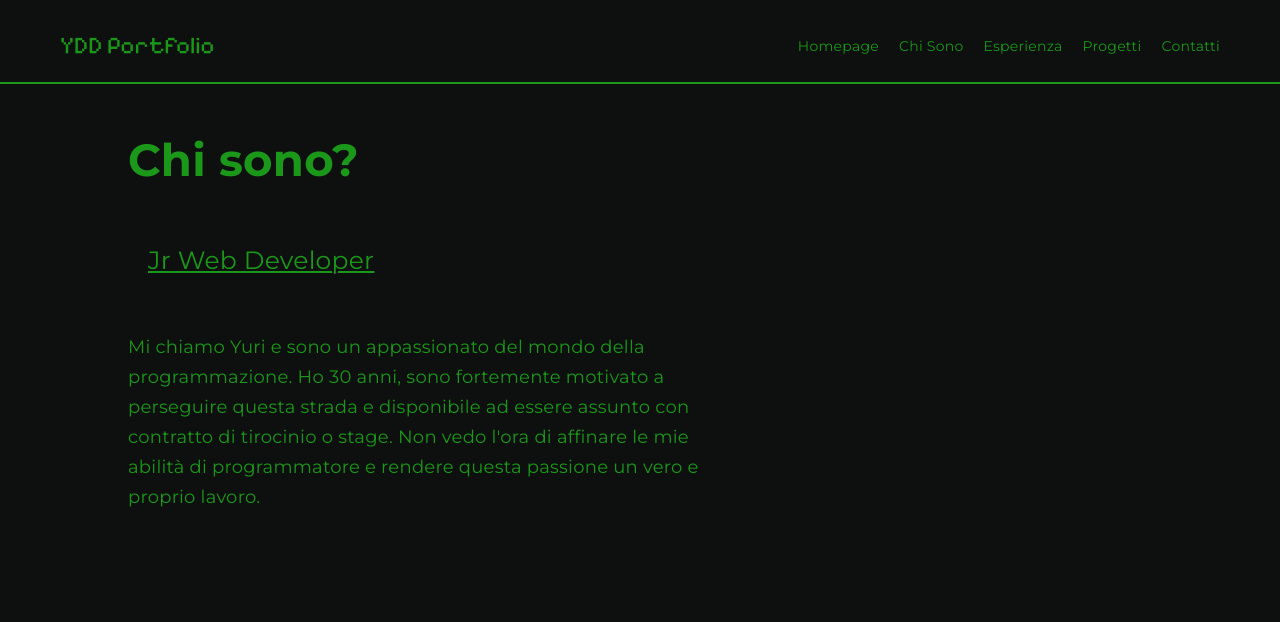
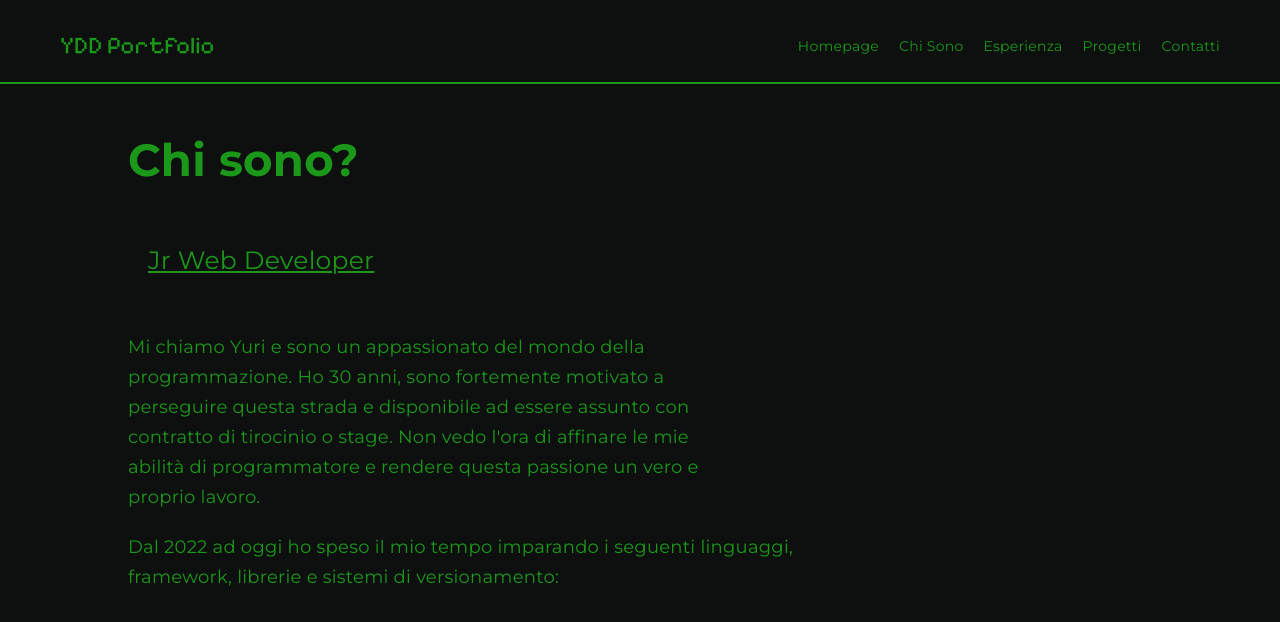
Before and after one commit to yurididomenico/YDD-Portfolio, an Angular app: page /about in a window 1280 px wide. Shown: the top 622 px of the page. Built offline with nearby package versions, Linux system fonts and the light colour scheme.

Commit message:
About - time appear fixed

```diff
--- a/src/app/pages/about/about.component.scss
+++ b/src/app/pages/about/about.component.scss
@@ -49,19 +49,19 @@
   .fade-in-delayed {
     opacity: 0; /* Impostazione dell'opacità a 0 per nascondere gli elementi */
     transform: translateY(100%); /* Traslazione degli elementi verso il basso */
-    animation: fadeIn 2s ease 8s forwards; /* Aggiunta dell'animazione fadeIn con ritardo */
+    animation: fadeIn 2s ease 3s forwards; /* Aggiunta dell'animazione fadeIn con ritardo */
   }
 
   .fade-in-delayed-2 {
     opacity: 0;
     transform: translateY(100%);
-    animation: fadeIn 2s ease 16s forwards;
+    animation: fadeIn 2s ease 6s forwards;
   }
 
   .fade-in-delayed-3 {
     opacity: 0;
     transform: translateY(100%);
-    animation: fadeIn 2s ease 18s forwards;
+    animation: fadeIn 2s ease 9s forwards;
   }
 
   @keyframes fadeIn {
```
